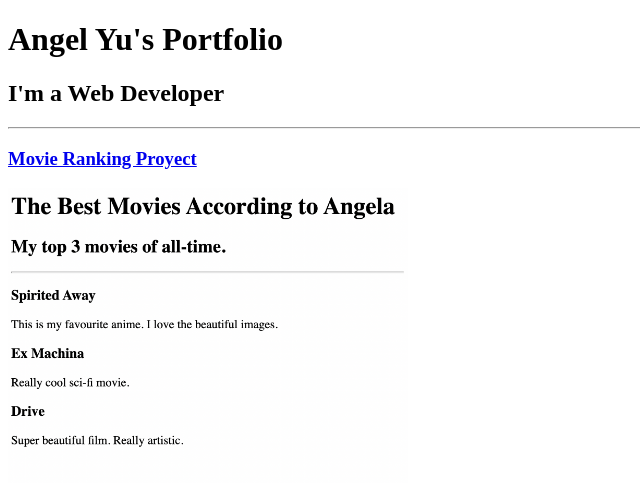
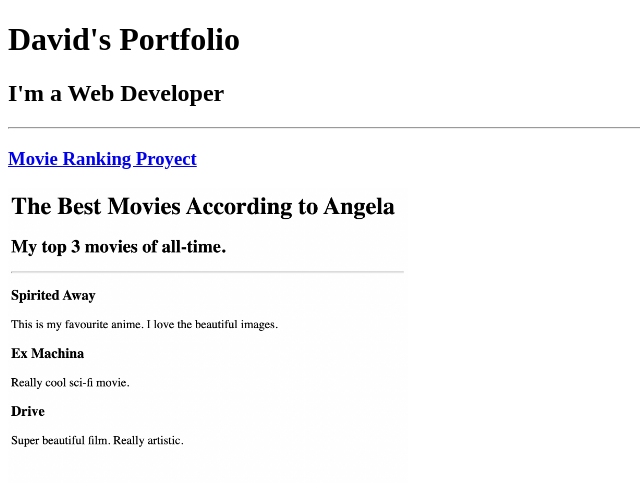
Before and after one commit to DavidDeLeonLemus/html-portfolio, a plain HTML site: page index.html in a window 1280 px wide. Shown: the top 503 px of the page, without its empty margins (0-640 px from the left). Drawn offline with Linux system fonts and the light colour scheme.

Commit message:
index.html

```diff
--- a/index.html
+++ b/index.html
@@ -22,7 +22,7 @@ https://developer.mozilla.org/en-US/docs/Web/HTML/Element/img#attr-height -->
     <title>Document</title>
 </head>
 <body>
-    <h1>Angel Yu's Portfolio</h1>
+    <h1>David's Portfolio</h1>
 
     <h2>I'm a Web Developer</h2>
 
```
